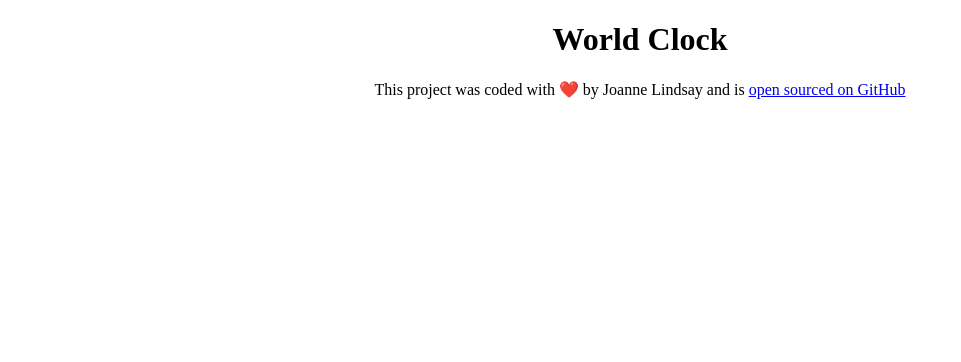
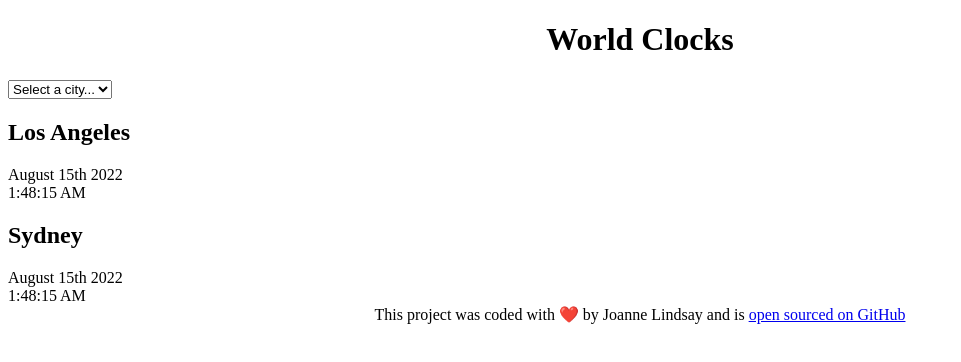
Before and after one commit to JOL1702/World-Clock-Project, a plain HTML site: page index.html in a window 1280 px wide. Shown: the whole page, without its empty margins (0-961 px from the left). Drawn offline with Linux system fonts and the light colour scheme.

Commit message:
Added basic HTML

```diff
--- a/index.html
+++ b/index.html
@@ -8,7 +8,28 @@
     <title>Worlc Clock Project - Joanne Lindsay</title>
   </head>
   <body>
-    <h1>World Clock</h1>
+    <div class="container">
+      <h1>World Clocks</h1>
+
+      <select>
+        <option value="">Select a city...</option>
+        <option value="">London</option>
+        <option value="">New York</option>
+        <option value="">Auckland</option>
+      </select>
+
+      <div class="city">
+        <h2>Los Angeles</h2>
+        <div class="date">August 15th 2022</div>
+        <div class="time">1:48:15 AM</div>
+      </div>
+      <div class="city">
+        <h2>Sydney</h2>
+        <div class="date">August 15th 2022</div>
+        <div class="time">1:48:15 AM</div>
+      </div>
+    </div>
+
     <footer>
       This project was coded with ❤️ by Joanne Lindsay and is
       <a href="https://github.com/JOL1702/World-Clock-Project" target="_blank">
```
